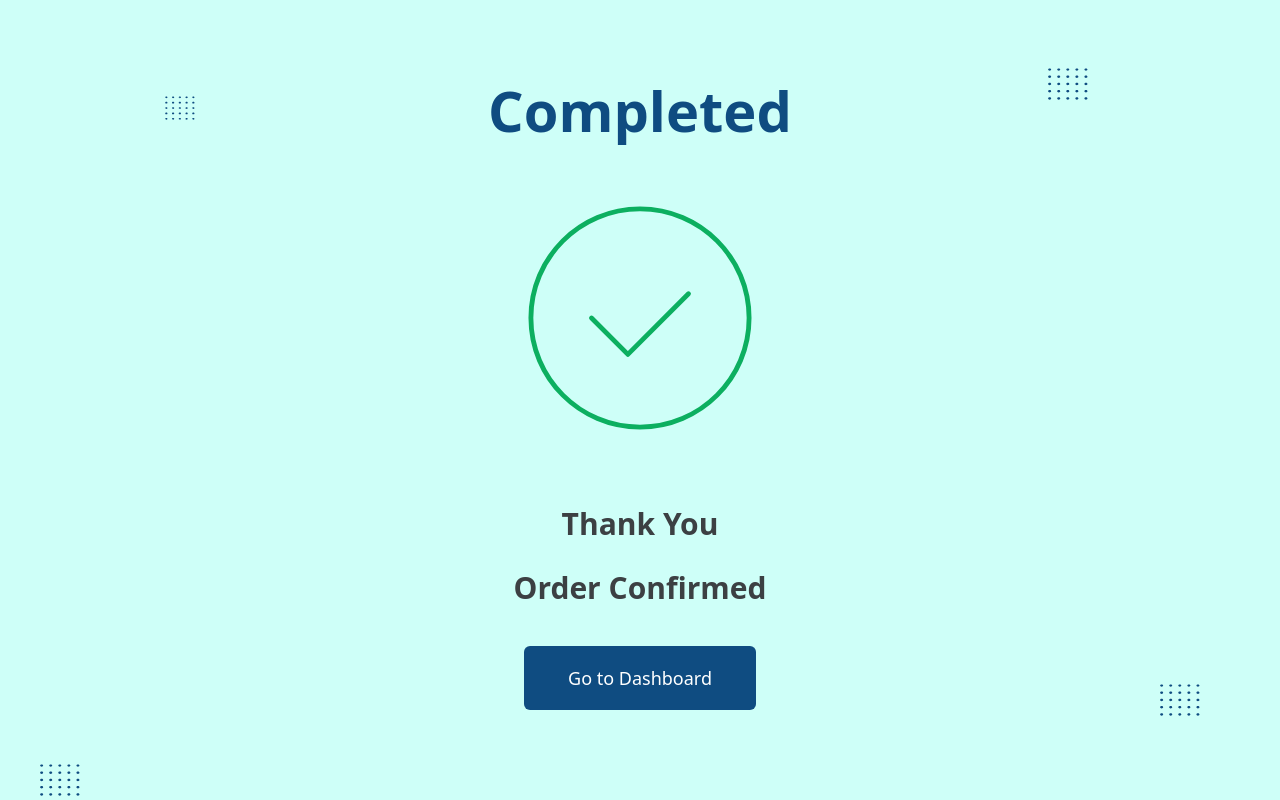
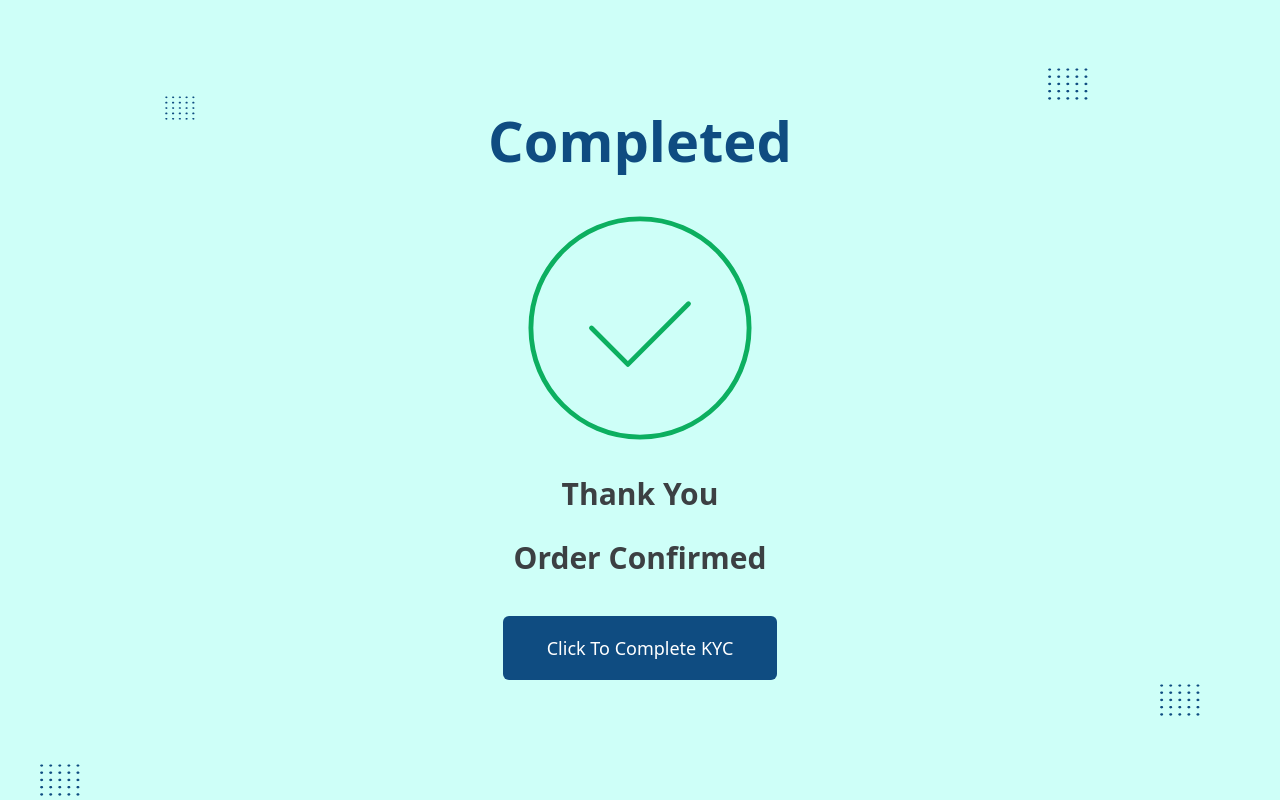
Before and after one commit to centrelocusdev/Virtual-Trading, a React (Vite) app: page /confirmation in a window 1280 px wide. Built offline with nearby package versions, Linux system fonts and the light colour scheme.

Commit message:
update payment confirmation page

```diff
--- a/src/pages/Payment_Confirmation.jsx
+++ b/src/pages/Payment_Confirmation.jsx
@@ -1,8 +1,8 @@
 import check from "/check.svg";
 import vector from "/Vector-2.svg";
-
+import { useNavigate } from "react-router-dom";
 const Payment_Confirmation = () => {
-
+  const navigate = useNavigate();
   return (
     <div className="min-h-screen  h-fit w-screen flex justify-center items-center p-20 bg-bg_Light">
        <img
@@ -26,15 +26,15 @@ const Payment_Confirmation = () => {
         className="h-10 w-10 absolute bottom-0 left-10"
       />
       <div className="flex flex-col items-center">
-        <p className="esm:text-4xl md:text-5.1xl text-font_blue1 font-bold mb-10">Completed</p>
-        <div className="p-9 mb-10">
-        <img className="esm:h-28 esm:w-28 md:h-40 md:w-40 xl:h-56 xl:w-56" src={check} alt="check" />
+        <p className="esm:text-4xl md:text-5.1xl text-font_blue1 font-bold mb-5">Completed</p>
+        <div className="p-9 mb-0">
+        <img className="esm:h-28 esm:w-28 md:h-28 md:w-28 xl:h-56 xl:w-56" src={check} alt="check" />
         </div>
         <div className="flex flex-col px-12 gap-y-7 mb-10">
         <p className="esm:text-xl md:text-3xl font-bold text-gray4 text-center">Thank You</p>
         <p className="esm:text-xl md:text-3xl font-bold text-gray4 text-center">Order Confirmed</p>
         </div>
-        <button className="px-11 py-4.1 esm:text-sm sm:text-lg bg-font_blue1 text-white rounded-md self-center">Go to Dashboard</button>
+        <button onClick={() => {navigate('/kyc')}} className="px-11 py-4.1 esm:text-sm sm:text-lg bg-font_blue1 text-white rounded-md self-center">Click To Complete KYC</button>
       </div>
     </div>
   );
--- a/src/pages/R_Payment.jsx
+++ b/src/pages/R_Payment.jsx
@@ -108,8 +108,8 @@ async function displayRazorpay() {
               setLoading(false);
               toast.success("Payment has been done successfully!");
               setTimeout(() => {
-                navigate('/kyc');
-              } , 1000)
+                navigate('/confirmation');
+              } , 2000)
             }else{
               toast.error('Something went wrong!');
             }
```
